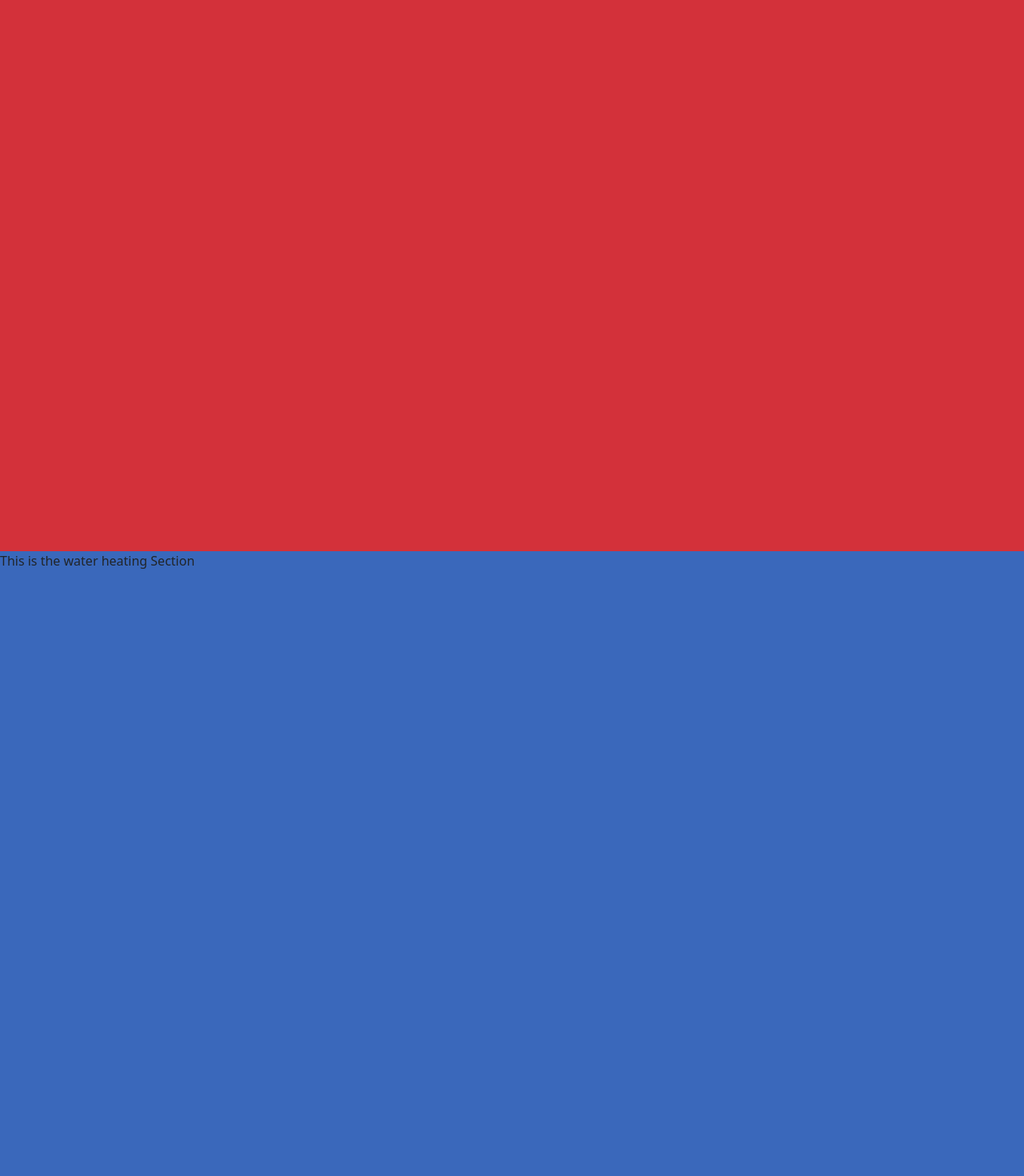
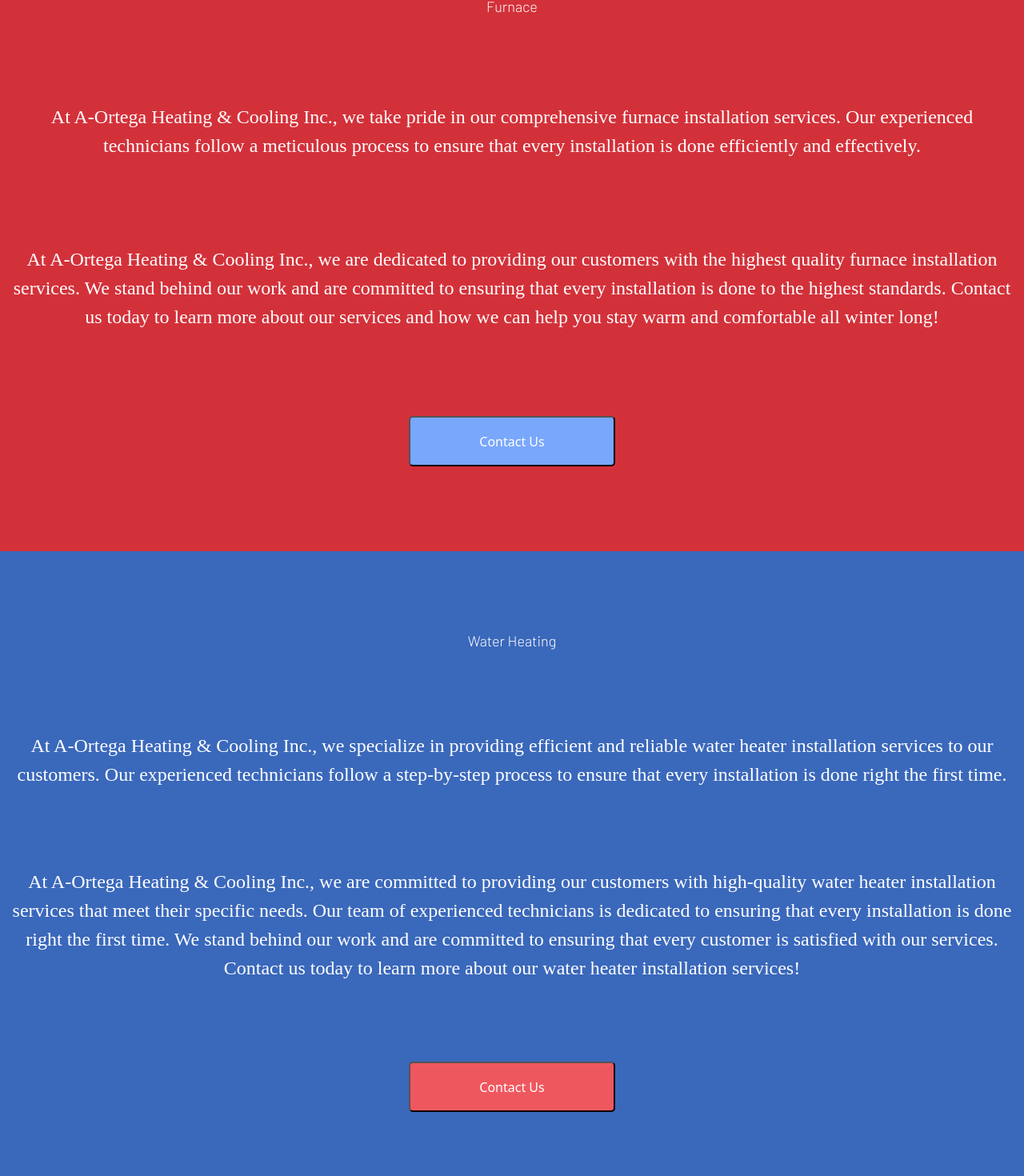
Before and after one commit to FatimaOrtega/ortega, a React (Create React App) app: page /installation in a window 1280 px wide. Shown: the part 1734-3204 px from the top of the page at 80% size. Built offline with nearby package versions, Linux system fonts and the light colour scheme.

Commit message:
Finished installation section

```diff
--- a/src/components/sections/InstallationPage/acInstall/acinstall.js
+++ b/src/components/sections/InstallationPage/acInstall/acinstall.js
@@ -28,7 +28,7 @@
             </div>
 
             <a href="/contactUs">
-              {" "}
+
               <button>Contact Us</button>
             </a>
           </div>
--- a/src/components/sections/InstallationPage/ductInstall/ductinstall.js
+++ b/src/components/sections/InstallationPage/ductInstall/ductinstall.js
@@ -27,7 +27,7 @@
             </div>
 
             <a href="/contactUs">
-              {" "}
+
               <button>Contact Us</button>
             </a>
           </div>
--- a/src/components/sections/InstallationPage/furnaceInstall/furnaceinstall.css
+++ b/src/components/sections/InstallationPage/furnaceInstall/furnaceinstall.css
@@ -1,4 +1,51 @@
-.furnaceSection {
+.furnaceSection{
     height: 100vh;
+    width: 100vw;
     background-color: #D3313A;
+    display: flex;
+
+  }
+
+  .furnaceinstallInfo{
+    display: flex;
+    flex-direction: column;
+    justify-content:space-evenly;
+    align-items:center;
+    text-align: center;
+    color: white;
+  }
+
+  .furnaceinstallInfo button {
+    border-radius: 5px;
+    width: 258px;
+    height: 63px;
+    background: #79A7FC;
+    color:white;
+    box-shadow: none;
+
+  }
+
+  .furnaceinstallInfo button:hover {
+    background: white;
+    color:black;
+  }
+
+
+  .titleInstall{
+
+    font-size:xx-large
+  }
+
+  .furnaceInstallparagraph {
+    margin-left: 15px;
+    margin-right: 15px;
+    font-size: x-large;
+
+
 }
+
+@media (max-width: 991px) {
+  .furnaceinstallInfo {
+      font-size: medium;
+  }
+}
--- a/src/components/sections/InstallationPage/furnaceInstall/furnaceinstall.js
+++ b/src/components/sections/InstallationPage/furnaceInstall/furnaceinstall.js
@@ -1,15 +1,39 @@
-import React from 'react'
+import React from "react";
 import "./furnaceinstall.css";
 
-const  furnace = () =>{
+const furnace = () => {
   return (
+    <>
       <section id="furnaceinstall">
-          <div className='furnaceSection'>
-          This is the FURNACE Section
+        <div className="furnaceSection">
+          <div className="furnaceinstallInfo">
+            {/* Title */}
+
+            <div className="font-link titleInstall">Furnace</div>
+
+            <div className="font-linkSection furnaceInstallparagraph">
+              At A-Ortega Heating & Cooling Inc., we take pride in our
+              comprehensive furnace installation services. Our experienced
+              technicians follow a meticulous process to ensure that every
+              installation is done efficiently and effectively.
+            </div>
+            <div className="font-linkSection furnaceInstallparagraph">
+              At A-Ortega Heating & Cooling Inc., we are dedicated to providing
+              our customers with the highest quality furnace installation
+              services. We stand behind our work and are committed to ensuring
+              that every installation is done to the highest standards. Contact
+              us today to learn more about our services and how we can help you
+              stay warm and comfortable all winter long!
+            </div>
+
+            <a href="/contactUs">
+              <button>Contact Us</button>
+            </a>
           </div>
+        </div>
       </section>
-
-          );
+    </>
+  );
 };
 
 export default furnace;
--- a/src/components/sections/InstallationPage/waterheatInstall/waterheatinstall.css
+++ b/src/components/sections/InstallationPage/waterheatInstall/waterheatinstall.css
@@ -1,4 +1,55 @@
-.waterheatSection{
+
+
+  .waterheatSection{
     height: 100vh;
+    width: 100vw;
     background-color: #3A68BB;
+    display: flex;
+
+
+
   }
+
+  .waterheatinstallInfo{
+    display: flex;
+    flex-direction: column;
+    justify-content:space-evenly;
+    align-items:center;
+    text-align: center;
+    color: white;
+  }
+
+  .acinstallInfo button {
+    border-radius: 5px;
+    width: 258px;
+    height: 63px;
+    background: #EF575F;
+    color:white;
+    box-shadow: none;
+
+  }
+
+  .acinstallInfo button:hover {
+    background: white;
+    color:black;
+  }
+
+
+  .titleInstall{
+
+    font-size:xx-large
+  }
+
+  .acInstallparagraph {
+    margin-left: 15px;
+    margin-right: 15px;
+    font-size: x-large;
+
+
+}
+
+@media (max-width: 991px) {
+  .acInstallparagraph {
+      font-size: medium;
+  }
+}
--- a/src/components/sections/InstallationPage/waterheatInstall/waterheatinstall.js
+++ b/src/components/sections/InstallationPage/waterheatInstall/waterheatinstall.js
@@ -1,15 +1,42 @@
-import React from 'react'
+import React from "react";
 import "./waterheatinstall.css";
 
-const  waterheat = () =>{
+const waterheat = () => {
   return (
+    <>
       <section id="waterheatinstall">
-          <div className='waterheatSection'>
-          This is the water heating Section
+        <div className="waterheatSection">
+          <div className="acinstallInfo">
+            {/* Title */}
+
+            <div className="font-link titleInstall">Water Heating</div>
+
+            <div className="font-linkSection acInstallparagraph">
+              At A-Ortega Heating & Cooling Inc., we specialize in providing
+              efficient and reliable water heater installation services to our
+              customers. Our experienced technicians follow a step-by-step
+              process to ensure that every installation is done right the first
+              time.
+            </div>
+            <div className="font-linkSection acInstallparagraph">
+              At A-Ortega Heating & Cooling Inc., we are committed to providing
+              our customers with high-quality water heater installation services
+              that meet their specific needs. Our team of experienced
+              technicians is dedicated to ensuring that every installation is
+              done right the first time. We stand behind our work and are
+              committed to ensuring that every customer is satisfied with our
+              services. Contact us today to learn more about our water heater
+              installation services!
+            </div>
+
+            <a href="/contactUs">
+              <button>Contact Us</button>
+            </a>
           </div>
+        </div>
       </section>
-
-          );
+    </>
+  );
 };
 
 export default waterheat;
```
